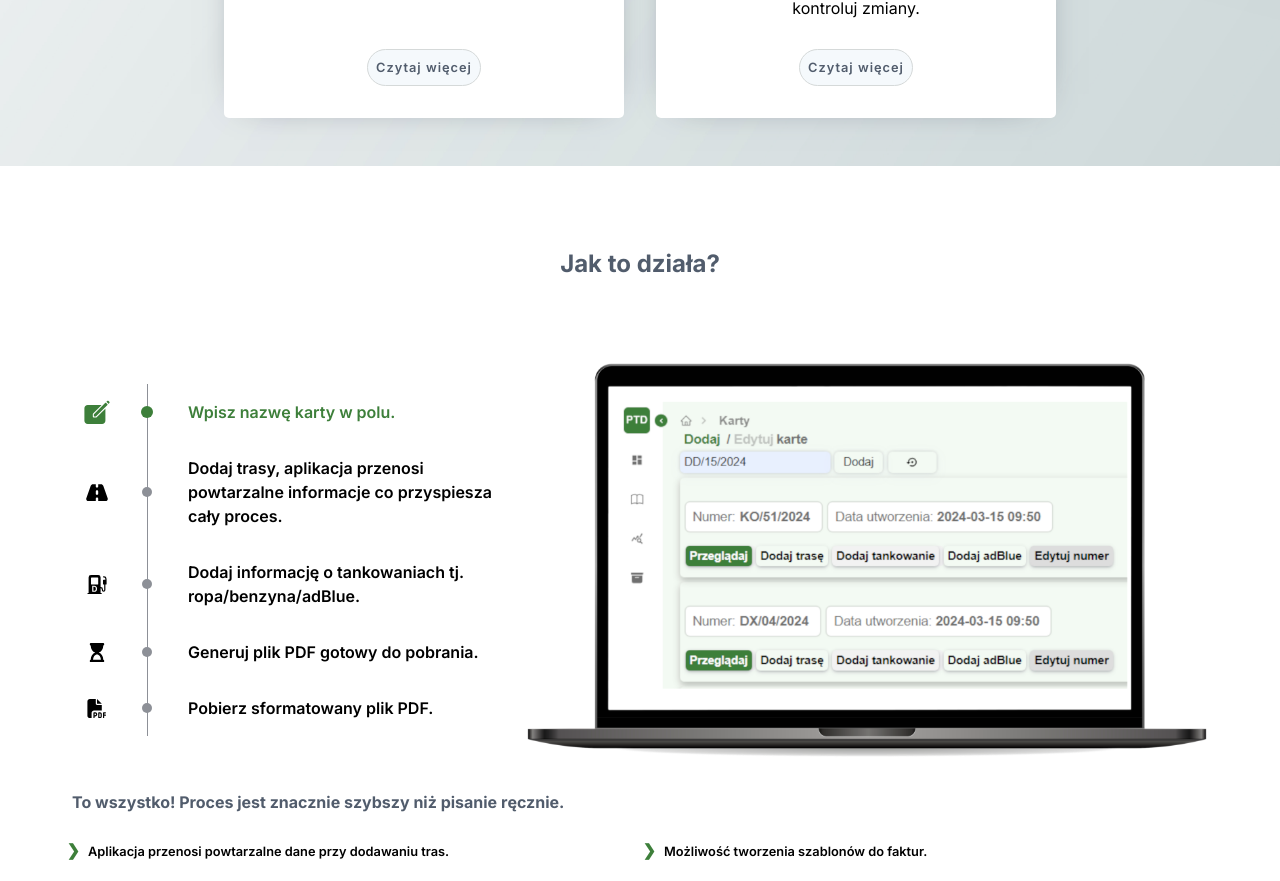
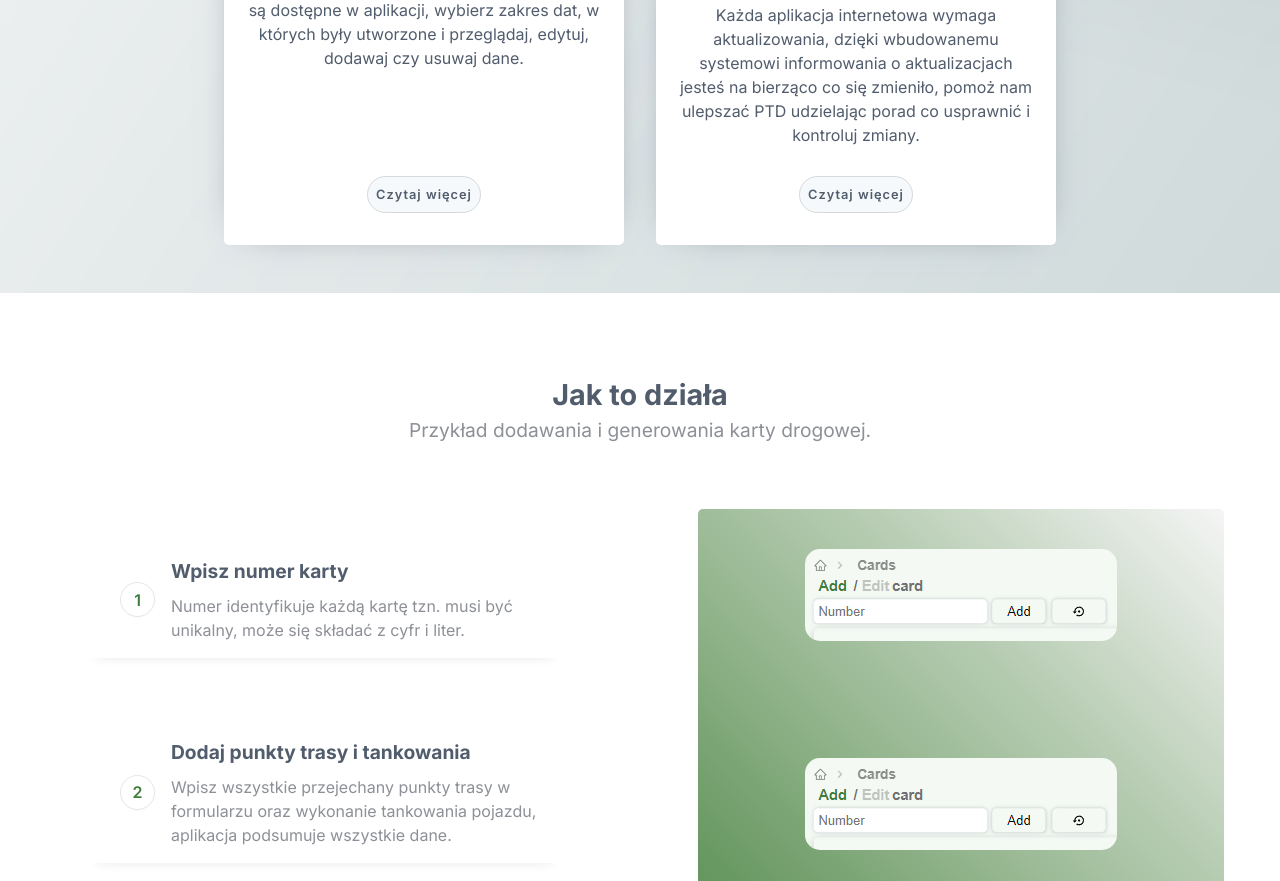
Before and after one commit to mateusz-uran/ptd-lite-website, a React (Vite) app: page / in a window 1280 px wide. Shown: the part 1909-2790 px from the top of the page. Built offline with nearby package versions, Linux system fonts and the light colour scheme.

Commit message:
style: restyle howitworks section

```diff
--- a/src/App.tsx
+++ b/src/App.tsx
@@ -6,6 +6,7 @@ import HowItWorks from "./components/howitworks/HowItWorks";
 import FeatureSpecification from "./components/features/FeatureSpecification";
 import FeaturesPage from "./components/features/FeaturesPage";
 import HowItWorksPage from "./components/howitworks/HowItWorksPage";
+import HowItWorksWrapper from "./components/howitworks/HowItWorksWrapper";
 
 function App() {
   const router = createBrowserRouter([
@@ -15,7 +16,8 @@ function App() {
         <Layout>
           <Hero />
           <Features />
-          <HowItWorks />
+          {/* <HowItWorks /> */}
+          <HowItWorksWrapper />
         </Layout>
       ),
     },
--- a/src/components/features/AnimationWrapper.tsx
+++ b/src/components/animations/AnimationWrapper.tsx
@@ -46,7 +46,7 @@ export const AnimationWrapper = ({
   }, [isInView]);
 
   return (
-    <div ref={ref} style={{ overflow: "hidden" }}>
+    <div ref={ref} className="animation-wrapper">
       <motion.div
         variants={selectedVariant}
         initial="hidden"
--- a/src/components/features/FeatureSpecification.tsx
+++ b/src/components/features/FeatureSpecification.tsx
@@ -2,7 +2,7 @@ import style from "./featureSpec.module.scss";
 import { featureSpecification } from "../../content/featuresContent";
 import { useParams } from "react-router-dom";
 import ReactPlayer from "react-player/youtube";
-import { AnimationWrapper } from "./AnimationWrapper";
+import { AnimationWrapper } from "../animations/AnimationWrapper";
 import EmptyFeature from "./empty/EmptyFeature";
 
 const FeatureSpecification = () => {
--- a/src/components/features/features.module.scss
+++ b/src/components/features/features.module.scss
@@ -12,37 +12,36 @@
     flex-direction: column;
     align-items: center;
 
-    .h2 {
+    .textWrapper {
       text-align: center;
-      color: $font-dark-gray;
       padding: 3rem 0;
-    }
 
-    .featureParagraph {
-      color: $font-dark-gray;
-      max-width: 95%;
-      font-size: $font-micro;
+      h2 {
+        font-size: $font-big;
+        color: $font-dark-gray;
+      }
 
       p {
-        margin: 0.8rem 0;
+        font-size: $font-small;
+        color: $font-gray;
       }
     }
 
-    .h2,
+    .textWrapper,
     .cardsWrapper {
       @include mixin.contentWrapper();
     }
 
     .cardsWrapper {
       .card {
-        background: #fff;
-        margin-bottom: 0.8rem;
-        border-radius: 5px;
-        padding: 1.2rem;
         display: flex;
         flex-direction: column;
         align-items: center;
+        margin-bottom: 0.8rem;
+        padding: 1.2rem;
         max-width: 400px;
+        border-radius: 5px;
+        background: #fff;
         -webkit-box-shadow: 0px 0px 38px -24px rgba(66, 68, 90, 1);
         -moz-box-shadow: 0px 0px 38px -24px rgba(66, 68, 90, 1);
         box-shadow: 0px 0px 38px -24px rgba(66, 68, 90, 1);
@@ -68,13 +67,14 @@
           max-width: 80%;
           margin-top: 1rem;
           color: $font-dark-gray;
+          font-size: $font-medium;
         }
 
         .p {
           text-align: center;
           color: $font-dark-gray;
-          color: #000;
           margin-top: 1rem;
+          font-size: $font-small;
         }
 
         .btnWrapper {
@@ -91,16 +91,11 @@
     justify-content: center;
 
     .wrapper {
-      .featureParagraph {
-        max-width: 75%;
-        font-size: $font-small;
-        text-align: center;
-
+      .textWrapper {
         p {
-          margin: 0.8rem 0;
+          font-size: $font-medium;
         }
       }
-
       .cardsWrapper {
         display: flex;
         flex-wrap: wrap;
--- /dev/null
+++ b/src/components/howitworks/HowItWorksWrapper.tsx
@@ -0,0 +1,56 @@
+import style from "./howItWorks.module.scss";
+import { howItWorkSteps } from "../../content/howItWorksContent";
+import { AnimationWrapper } from "../animations/AnimationWrapper";
+import { SecondaryButton } from "../buttons/SecondaryButton";
+import { Link } from "react-router-dom";
+
+const HowItWorksWrapper = () => {
+  console.log(howItWorkSteps);
+
+  return (
+    <section className={style.section}>
+      <div className={style.wrapper}>
+        <div className={style.headWrapper}>
+          <AnimationWrapper variantType="text" listIndex={1}>
+            <>
+              <h2>Jak to działa</h2>
+              <p>Przykład dodawania i generowania karty drogowej.</p>
+            </>
+          </AnimationWrapper>
+        </div>
+
+        <div className={style.contentWrapper}>
+          <div className={style.steps}>
+            {howItWorkSteps.text.map((step, index) => (
+              <AnimationWrapper variantType="text" listIndex={index}>
+                <div className={style.singleStep}>
+                  <span className={style.number}>{index + 1}</span>
+                  <div className={style.textWrapper}>
+                    <h4>{step.header}</h4>
+                    <p>{step.desc}</p>
+                  </div>
+                </div>
+              </AnimationWrapper>
+            ))}
+          </div>
+          <div className={style.imgWrapper}>
+            {howItWorkSteps.images.map((imgSrc, index) => (
+              <AnimationWrapper variantType="images" listIndex={index}>
+                <img src={imgSrc} />
+              </AnimationWrapper>
+            ))}
+          </div>
+        </div>
+        <div className={style.btnWrapper}>
+          <AnimationWrapper variantType="text" listIndex={1}>
+            <SecondaryButton task={null}>
+              <Link to={"/instrukcje"}>Czytaj więcej</Link>
+            </SecondaryButton>
+          </AnimationWrapper>
+        </div>
+      </div>
+    </section>
+  );
+};
+
+export default HowItWorksWrapper;
--- a/src/components/howitworks/howItWorks.module.scss
+++ b/src/components/howitworks/howItWorks.module.scss
@@ -2,242 +2,425 @@
 @import "../../styles/variables.scss";
 
 .section {
-  display: flex;
-  justify-content: center;
-  min-height: 80vh;
-  align-items: center;
-
   .wrapper {
     @include mixin.wrapper();
     display: flex;
-    height: 100%;
     flex-direction: column;
+    align-items: center;
+    align-self: center;
 
-    .h2 {
-      @include mixin.contentWrapper();
+    .headWrapper {
+      overflow: hidden;
+      width: 90%;
       text-align: center;
+      padding: 3rem 0;
+
+      h2 {
+        font-size: $font-big;
         color: $font-dark-gray;
-      padding: 3rem 0;
+        margin-top: 1rem;
       }
 
-    .content {
-      display: flex;
-      flex-direction: column;
-      justify-content: center;
-
-      .desktopWrapper {
-        @include mixin.contentWrapper();
-      }
-
-      .mobileWrapper {
-        max-width: 550px;
-        position: relative;
-
-        .iconsRow,
-        .dotsRow {
-          display: grid;
-          grid-template-columns: auto auto auto auto auto;
-          width: 100%;
-          justify-items: center;
-          align-items: center;
-        }
-
-        .iconsRow {
-          margin: 1.5rem 0;
-          .icon {
-            font-size: $font-big;
+      p {
+        font-size: $font-small;
         color: $font-gray;
-          }
-          .icon.selected {
-            color: $primary-color-green;
-            transition: color 0.3s ease;
       }
     }
 
-        .dotsRow {
-          position: relative;
-          .dot {
-            background: $font-gray;
-            width: 11px;
-            height: 11px;
-            border-radius: 50%;
+    .contentWrapper {
+      @include mixin.contentWrapper();
 
-            &::before {
-              position: absolute;
-              content: "";
-              width: 100%;
-              border-bottom: 1px solid $font-gray;
-              left: 0;
-              bottom: 50%;
-              z-index: -1;
-            }
-          }
-          .dot.selected {
-            background-color: $primary-color-green;
-            transition: background-color 0.3s ease;
-          }
-        }
-        .explanation {
-          text-align: center;
-          padding: 1rem;
-          font-size: $font-small;
-          font-weight: 600;
-          color: $font-gray;
-          margin: 1rem 0;
+      .singleStep {
+        margin-bottom: 2rem;
+        display: flex;
+        align-items: center;
 
-          .p {
-            min-height: 50px;
-          }
-        }
-
-        .laptop {
+        .number {
           display: flex;
           justify-content: center;
-          min-height: 325px;
           align-items: center;
-        }
-      }
-
-      .desktopWrapper {
-        display: none;
-      }
-
-      @include mixin.desktop() {
-        .mobileWrapper {
-          display: none;
-        }
-
-        .desktopWrapper {
-          display: flex;
-          flex-direction: row;
-          justify-content: center;
-          align-items: center;
-
-          .stepsWrapper {
-            width: 40%;
-            height: 100%;
-            display: flex;
-            flex-direction: column;
-            justify-content: center;
-
-            .singleStep {
-              display: grid;
-              grid-template-columns: auto auto auto;
-              align-items: center;
-              justify-content: flex-start;
-
-              .icon {
-                font-size: $font-medium;
-                min-width: 50px;
-                cursor: pointer;
-                transition: all 0.3s ease;
-              }
-
-              .icon.selected {
+          width: 35px;
+          height: 35px;
+          padding: 1rem;
+          border-radius: 50%;
+          margin: 0 1rem;
+          border: 1px solid rgba(0, 0, 0, 0.1);
+          box-shadow: rgba(0, 0, 0, 0.02) 0 1px 3px 0;
+          font-size: $font-small;
           color: $primary-color-green;
-                font-size: $font-big;
-              }
-
-              .dotWrapper {
-                min-width: 50px;
-                display: flex;
-                justify-content: center;
-                position: relative;
-                height: 100%;
-                align-items: center;
-
-                &::after {
-                  content: "";
-                  position: absolute;
-                  height: 100%;
-                  width: 1px;
-                  background: $font-gray;
-                  left: 50%;
-                  z-index: -1;
-                }
-
-                .dot {
-                  width: 10px;
-                  height: 10px;
-                  border-radius: 50%;
-                  background: $font-gray;
-                  cursor: pointer;
-                  transition: all 0.3s ease;
-                }
-
-                .dot.selected {
-                  background: $primary-color-green;
-                  width: 12px;
-                  height: 12px;
-                }
-              }
-
-              .p {
-                padding: 1rem;
-                font-size: $font-small;
-                cursor: pointer;
           font-weight: 600;
         }
 
-              .p.selected {
-                color: $primary-color-green;
+        .textWrapper {
+          h4 {
+            margin-bottom: 0.5rem;
+            font-size: $font-small;
+            color: $font-dark-gray;
+          }
+
+          p {
+            font-size: $font-micro;
+            color: $font-gray;
+          }
         }
       }
     }
 
-          .laptop {
+    .imgWrapper {
+      background-image: linear-gradient(
+        45deg,
+        hsl(117deg 37% 36%) 0%,
+        hsl(115deg 29% 43%) 11%,
+        hsl(113deg 22% 49%) 22%,
+        hsl(112deg 21% 55%) 33%,
+        hsl(111deg 21% 62%) 44%,
+        hsl(111deg 21% 69%) 56%,
+        hsl(110deg 20% 75%) 67%,
+        hsl(110deg 19% 82%) 78%,
+        hsl(109deg 16% 89%) 89%,
+        hsl(0deg 0% 96%) 100%
+      );
+      border-radius: 5px;
+      padding: 1rem;
       display: flex;
+      flex-direction: column;
       align-items: center;
-            width: 60%;
-            min-width: 35rem;
-            height: 100%;
-          }
+
+      img {
+        margin: 1.5rem 0;
+        border-radius: 15px;
       }
     }
 
-      .ending {
-        width: 100%;
-        padding: 0 1rem;
-
-        .h4 {
-          color: $font-dark-gray;
-          font-size: $font-small;
-          margin: 1rem 0;
-        }
-
-        .listsWrapper {
-          display: flex;
-
-          .ul {
-            @include mixin.list-default();
-            list-style-type: "❯";
-            columns: 1;
-            -webkit-columns: 1;
-            -moz-columns: 1;
-
-            .li {
-              font-size: $font-micro;
-              padding: 0.5rem;
-              margin-left: 0.5rem;
-              font-weight: 600;
-              max-width: 80%;
-
-              &::marker {
-                color: $primary-color-green;
-                font-size: $font-small;
+    .btnWrapper {
+      overflow: hidden;
     }
   }
 }
 
 @include mixin.tablet() {
-            .ul {
-              columns: 2;
-              -webkit-columns: 2;
-              -moz-columns: 2;
+  .section {
+    display: flex;
+    align-items: center;
+    justify-content: center;
+
+    .wrapper {
+      @include mixin.wrapper();
+
+      .headWrapper {
+        p {
+          font-size: $font-medium;
+        }
+      }
+
+      .contentWrapper {
+        @include mixin.contentWrapper();
+        display: flex;
+        flex-direction: column;
+        align-items: center;
+
+        .steps {
+          display: flex;
+          flex-direction: column;
+          align-items: center;
+          .singleStep {
+            margin-bottom: 0;
+            margin: 2rem;
+            width: 545px;
+            box-shadow: rgba(33, 35, 38, 0.1) 0px 10px 10px -10px;
+            padding: 1rem;
+
+            .textWrapper {
+              h4 {
+                font-size: $font-medium;
+              }
+
+              p {
+                font-size: $font-small;
+              }
+            }
+          }
+        }
+
+        .imgWrapper {
+          margin: 2rem 0;
+          width: 520px;
+          min-height: 45vh;
+          justify-content: space-between;
         }
       }
     }
   }
 }
+
+@include mixin.desktop() {
+  .section {
+    .wrapper {
+      .contentWrapper {
+        flex-direction: row;
+        align-items: normal;
+        justify-content: space-between;
+        width: 100%;
+
+        .steps {
+          width: 45%;
+          margin-right: 1rem;
+          .singleStep {
+            width: 90%;
+            border-radius: 5px;
           }
         }
+
+        .imgWrapper {
+          width: 45%;
+          margin: 0;
+        }
+      }
+
+      .btnWrapper {
+        margin: 1.5rem 0;
+      }
+    }
+  }
+}
+
+// .section {
+//   display: flex;
+//   justify-content: center;
+//   min-height: 80vh;
+//   align-items: center;
+
+//   .wrapper {
+//     @include mixin.wrapper();
+//     display: flex;
+//     height: 100%;
+//     flex-direction: column;
+
+//     .h2 {
+//       @include mixin.contentWrapper();
+//       text-align: center;
+//       color: $font-dark-gray;
+//       padding: 3rem 0;
+//     }
+
+//     .content {
+//       display: flex;
+//       flex-direction: column;
+//       justify-content: center;
+
+//       .desktopWrapper {
+//         @include mixin.contentWrapper();
+//       }
+
+//       .mobileWrapper {
+//         max-width: 550px;
+//         position: relative;
+
+//         .iconsRow,
+//         .dotsRow {
+//           display: grid;
+//           grid-template-columns: auto auto auto auto auto;
+//           width: 100%;
+//           justify-items: center;
+//           align-items: center;
+//         }
+
+//         .iconsRow {
+//           margin: 1.5rem 0;
+//           .icon {
+//             font-size: $font-big;
+//             color: $font-gray;
+//           }
+//           .icon.selected {
+//             color: $primary-color-green;
+//             transition: color 0.3s ease;
+//           }
+//         }
+
+//         .dotsRow {
+//           position: relative;
+//           .dot {
+//             background: $font-gray;
+//             width: 11px;
+//             height: 11px;
+//             border-radius: 50%;
+
+//             &::before {
+//               position: absolute;
+//               content: "";
+//               width: 100%;
+//               border-bottom: 1px solid $font-gray;
+//               left: 0;
+//               bottom: 50%;
+//               z-index: -1;
+//             }
+//           }
+//           .dot.selected {
+//             background-color: $primary-color-green;
+//             transition: background-color 0.3s ease;
+//           }
+//         }
+//         .explanation {
+//           text-align: center;
+//           padding: 1rem;
+//           font-size: $font-small;
+//           font-weight: 600;
+//           color: $font-gray;
+//           margin: 1rem 0;
+
+//           .p {
+//             min-height: 50px;
+//           }
+//         }
+
+//         .laptop {
+//           display: flex;
+//           justify-content: center;
+//           min-height: 325px;
+//           align-items: center;
+//         }
+//       }
+
+//       .desktopWrapper {
+//         display: none;
+//       }
+
+//       @include mixin.desktop() {
+//         .mobileWrapper {
+//           display: none;
+//         }
+
+//         .desktopWrapper {
+//           display: flex;
+//           flex-direction: row;
+//           justify-content: center;
+//           align-items: center;
+
+//           .stepsWrapper {
+//             width: 40%;
+//             height: 100%;
+//             display: flex;
+//             flex-direction: column;
+//             justify-content: center;
+
+//             .singleStep {
+//               display: grid;
+//               grid-template-columns: auto auto auto;
+//               align-items: center;
+//               justify-content: flex-start;
+
+//               .icon {
+//                 font-size: $font-medium;
+//                 min-width: 50px;
+//                 cursor: pointer;
+//                 transition: all 0.3s ease;
+//               }
+
+//               .icon.selected {
+//                 color: $primary-color-green;
+//                 font-size: $font-big;
+//               }
+
+//               .dotWrapper {
+//                 min-width: 50px;
+//                 display: flex;
+//                 justify-content: center;
+//                 position: relative;
+//                 height: 100%;
+//                 align-items: center;
+
+//                 &::after {
+//                   content: "";
+//                   position: absolute;
+//                   height: 100%;
+//                   width: 1px;
+//                   background: $font-gray;
+//                   left: 50%;
+//                   z-index: -1;
+//                 }
+
+//                 .dot {
+//                   width: 10px;
+//                   height: 10px;
+//                   border-radius: 50%;
+//                   background: $font-gray;
+//                   cursor: pointer;
+//                   transition: all 0.3s ease;
+//                 }
+
+//                 .dot.selected {
+//                   background: $primary-color-green;
+//                   width: 12px;
+//                   height: 12px;
+//                 }
+//               }
+
+//               .p {
+//                 padding: 1rem;
+//                 font-size: $font-small;
+//                 cursor: pointer;
+//                 font-weight: 600;
+//               }
+
+//               .p.selected {
+//                 color: $primary-color-green;
+//               }
+//             }
+//           }
+
+//           .laptop {
+//             display: flex;
+//             align-items: center;
+//             width: 60%;
+//             min-width: 35rem;
+//             height: 100%;
+//           }
+//         }
+//       }
+
+//       .ending {
+//         width: 100%;
+//         padding: 0 1rem;
+
+//         .h4 {
+//           color: $font-dark-gray;
+//           font-size: $font-small;
+//           margin: 1rem 0;
+//         }
+
+//         .listsWrapper {
+//           display: flex;
+
+//           .ul {
+//             @include mixin.list-default();
+//             list-style-type: "❯";
+//             columns: 1;
+//             -webkit-columns: 1;
+//             -moz-columns: 1;
+
+//             .li {
+//               font-size: $font-micro;
+//               padding: 0.5rem;
+//               margin-left: 0.5rem;
+//               font-weight: 600;
+//               max-width: 80%;
+
+//               &::marker {
+//                 color: $primary-color-green;
+//                 font-size: $font-small;
+//               }
+//             }
+//           }
+
+//           @include mixin.tablet() {
+//             .ul {
+//               columns: 2;
+//               -webkit-columns: 2;
+//               -moz-columns: 2;
+//             }
+//           }
+//         }
+//       }
+//     }
+//   }
+// }
--- a/src/content/howItWorksContent.ts
+++ b/src/content/howItWorksContent.ts
@@ -3,6 +3,28 @@ import { FaRoad } from "react-icons/fa6";
 import { BsFillFuelPumpDieselFill } from "react-icons/bs";
 import { FaFilePdf } from "react-icons/fa6";
 import { FaHourglassStart } from "react-icons/fa";
+
+export const howItWorkSteps = {
+  text: [
+    {
+      header: "Wpisz numer karty",
+      desc: "Numer identyfikuje każdą kartę tzn. musi być unikalny, może się składać z cyfr i liter.",
+    },
+    {
+      header: "Dodaj punkty trasy i tankowania",
+      desc: "Wpisz wszystkie przejechany punkty trasy w formularzu oraz wykonanie tankowania pojazdu, aplikacja podsumuje wszystkie dane.",
+    },
+    {
+      header: "Generuj plik PDF",
+      desc: "Karta drogowa w formie pliku PDF z wszystkimi informacjami, które dodałeś. Dodatkowo zawiera dane pojazdu czy dane z tachografu",
+    },
+  ],
+  images: [
+    "/images/howitworks/addcard_form.png",
+    "/images/howitworks/addcard_form.png",
+    "/images/howitworks/addcard_form.png",
+  ],
+};
 
 export const smallSteps = [
   {
--- a/src/styles/global.scss
+++ b/src/styles/global.scss
@@ -34,3 +34,7 @@ body {
   letter-spacing: 1px;
   border: 1px solid #d5d9d9;
 }
+
+.animation-wrapper {
+  overflow: "hidden";
+}
```
Also changed, not shown: src/components/features/ExtendedSingleFeature.tsx (+3 -12 lines), src/components/features/Features.tsx (+7 -9 lines), public/images/howitworks/addcard_form.png (added). Lines whose indentation alone changed are shown as unchanged.
